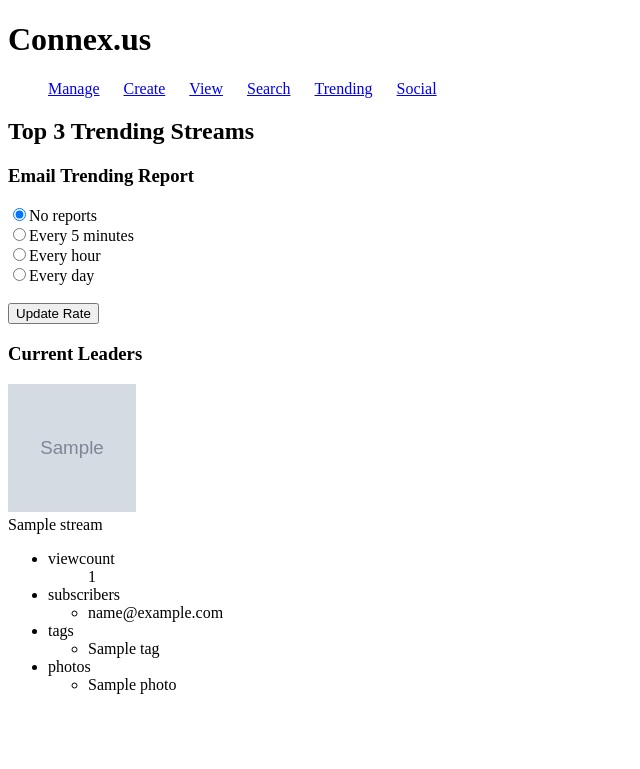
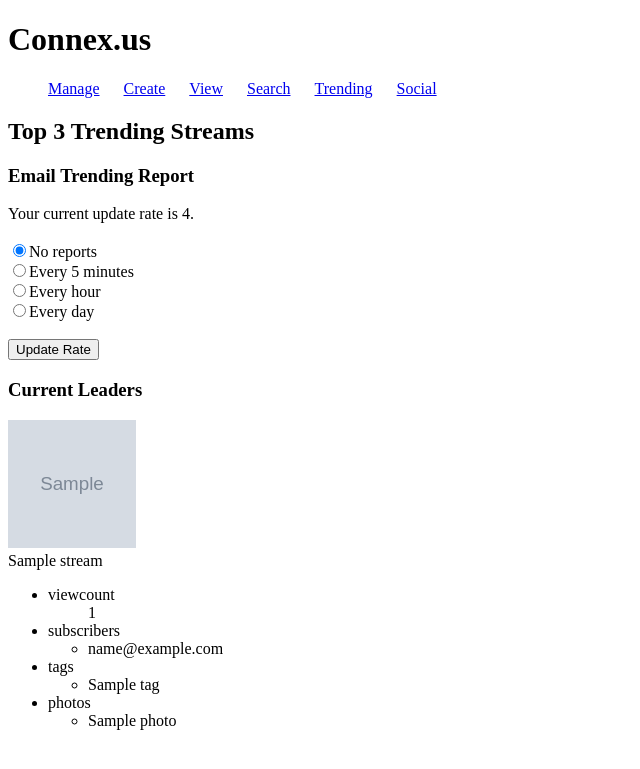
Before and after one commit to vechema/Photo-Sharing-Site, a Python web app: template templates/trends.html in a window 1280 px wide. Shown: the top 769 px of the page, without its empty margins (0-640 px from the left). Run offline with Jinja, Linux system fonts and the light colour scheme; the template is opened without the code that fills it: most values are stand-ins (such as "Sample title", 1, 10 or a date in 2020); grey boxes marked "Sample" are stand-in pictures.

Commit message:
Trending page displays current update rate

```diff
--- a/templates/trends.html
+++ b/templates/trends.html
@@ -8,14 +8,17 @@
     {% include 'templates/header.html' %}
     <h2>Top 3 Trending Streams</h2>
     <h3>Email Trending Report</h3>
+    Your current update rate is {{ current_rate }}.
+    <br>
+    <br>
     <form method="post">
-         <input type="radio" name="rate" value="r_never" checked>No reports
+         <input type="radio" name="rate" value="never" checked>No reports
         <br>
-         <input type="radio" name="rate" value="r_five">Every 5 minutes
+         <input type="radio" name="rate" value="every five minutes">Every 5 minutes
         <br>
-         <input type="radio" name="rate" value="r_hour">Every hour
+         <input type="radio" name="rate" value="every hour">Every hour
         <br>
-         <input type="radio" name="rate" value="r_day">Every day
+         <input type="radio" name="rate" value="every day">Every day
         <br><br>
         <input type="submit" value="Update Rate">
     </form>
```
Also changed, not shown: main.py (+19 -4 lines).
